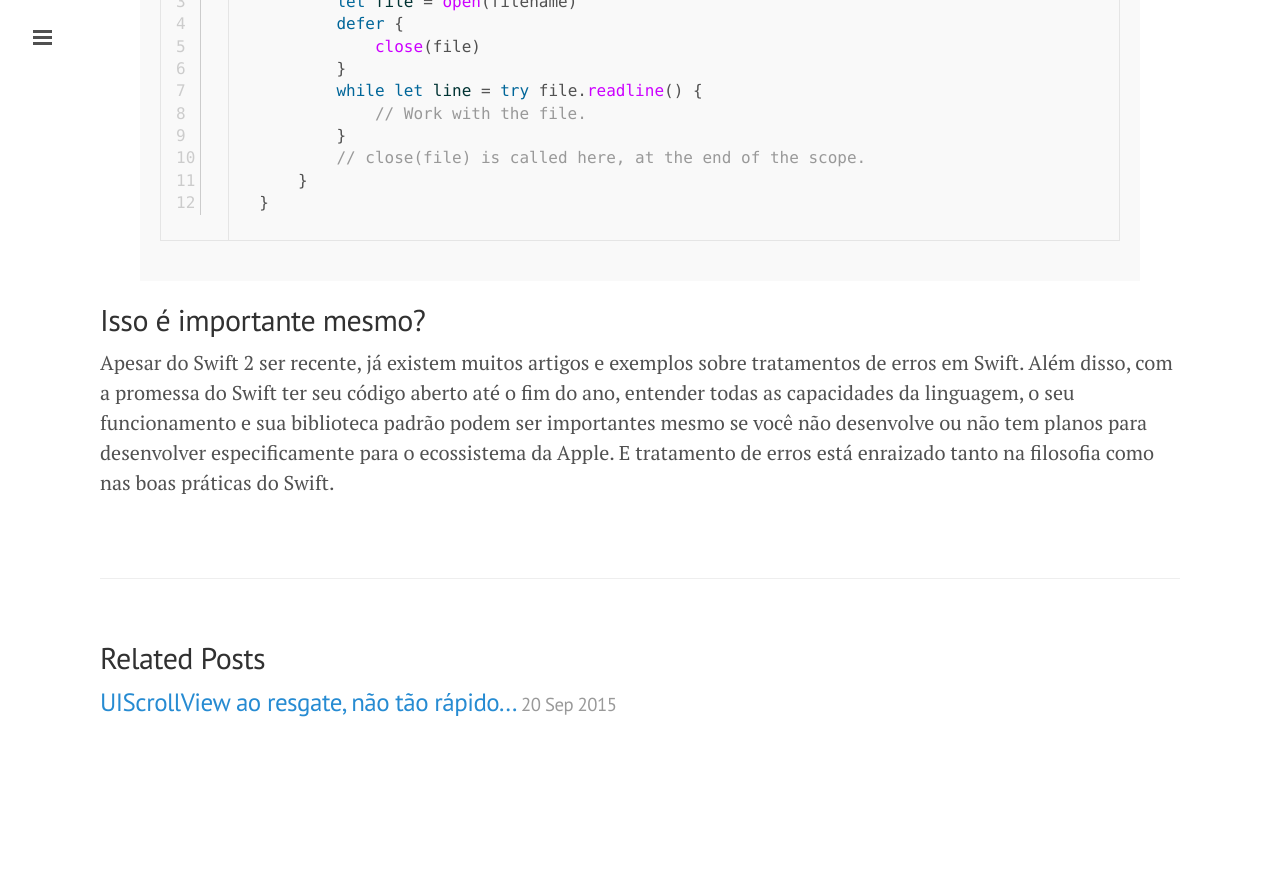
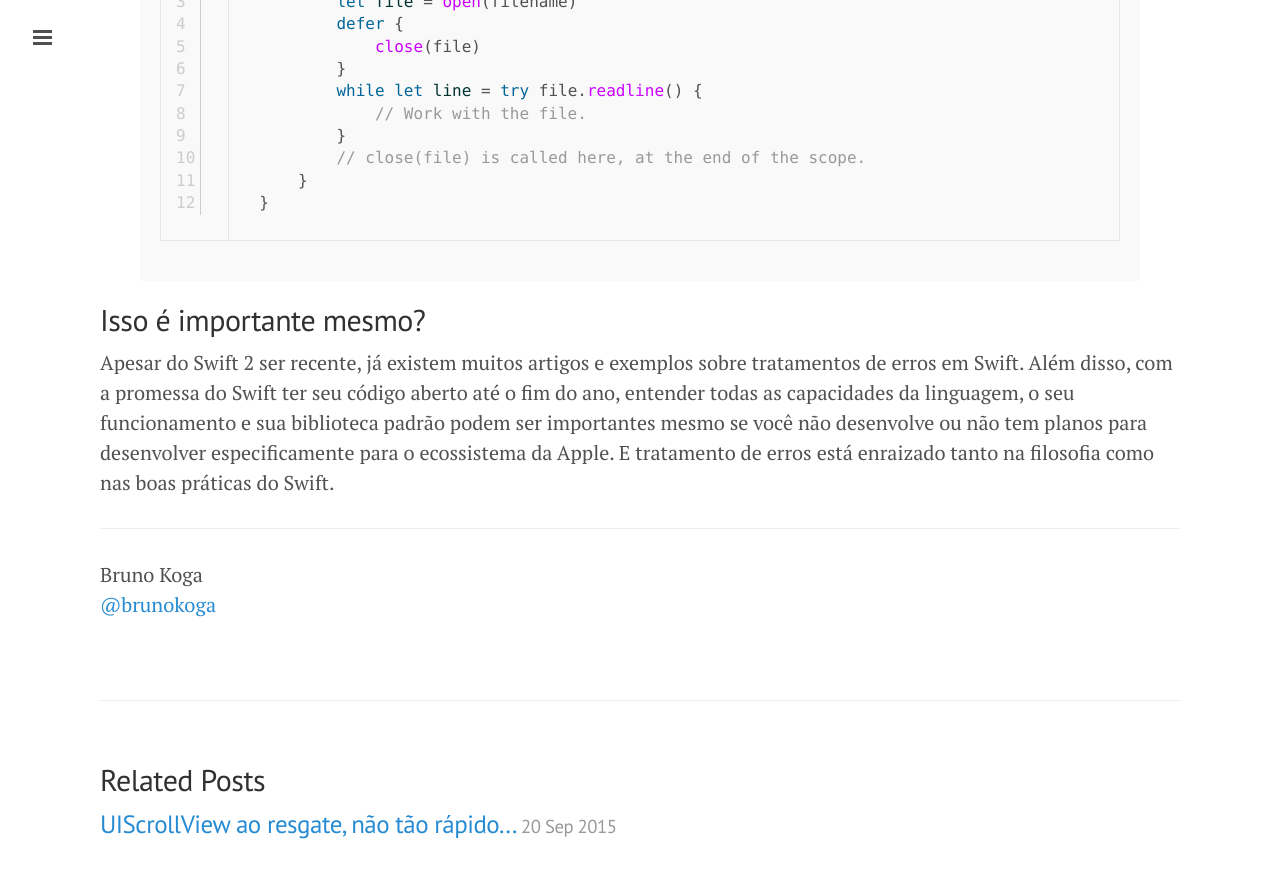
Before and after one commit to Invariante/invariante, a Jekyll site: the page built from _posts/2015-10-04-Tratamento-de-Erros.md, in a window 1280 px wide and 900 px high, scrolled down 11323 px. Shown: the top 878 px of the window. Built offline with Jekyll 4.4.1, drawn with Linux system fonts in a browser that asks for light colours; Markdown is read by kramdown in place of the engine named in the settings; before the commit the page ends 12101 px from its top, so only the background shows below that.

Commit message:
Adds signature to last post

```diff
--- a/_posts/2015-10-04-Tratamento-de-Erros.md
+++ b/_posts/2015-10-04-Tratamento-de-Erros.md
@@ -317,3 +317,7 @@ func processFile(filename: String) throws {
 ## Isso é importante mesmo?
 
 Apesar do Swift 2 ser recente,  já existem muitos artigos e exemplos sobre tratamentos de erros em Swift. Além disso, com a promessa do Swift ter seu código aberto até o fim do ano, entender todas as capacidades da linguagem, o seu funcionamento e sua biblioteca padrão podem ser importantes mesmo se você não desenvolve ou não tem planos para desenvolver especificamente para o ecossistema da Apple. E tratamento de erros está enraizado tanto na filosofia como nas boas práticas do Swift.
+
+---
+Bruno Koga <br />
+[@brunokoga](http://twitter.com/brunokoga)
```
